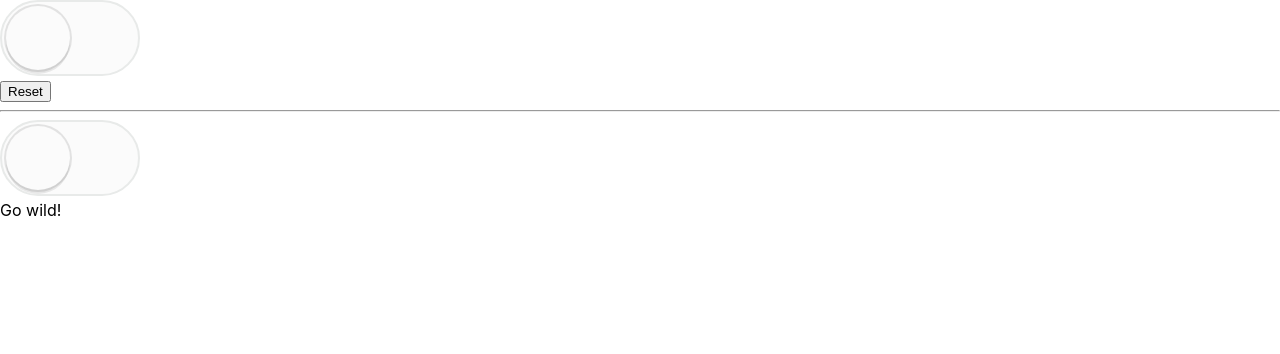
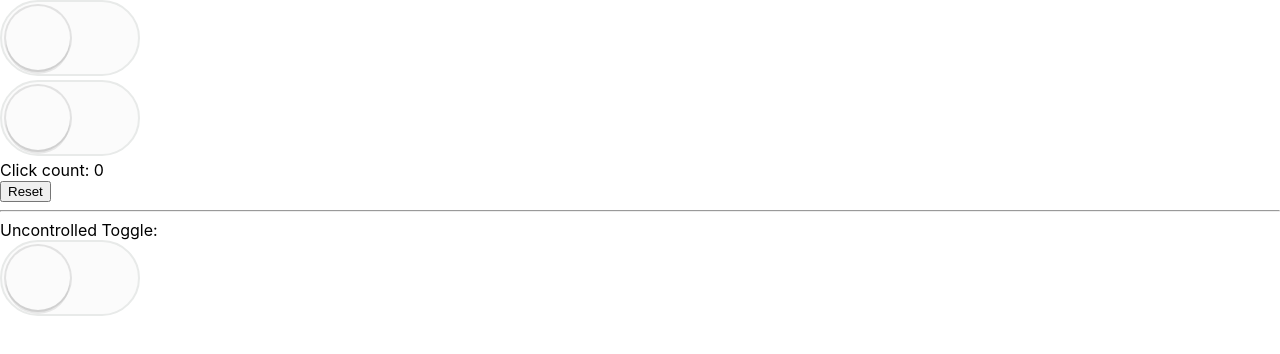
Before and after one commit to IAmMichellis/wayfinding-react-workshop, a React (Create React App) app: page / in a window 1280 px wide. Shown: the top 354 px of the page. Built offline with nearby package versions, Linux system fonts and the light colour scheme.

Commit message:
WIP controlled input

```diff
--- a/src/Components/Exercise-final.jsx
+++ b/src/Components/Exercise-final.jsx
@@ -25,13 +25,29 @@ function toggleReducer(state, { type, initialState }) {
     }
   }
 }
-function useToggle({ initialOn = false, reducer = toggleReducer } = {}) {
+
+function useToggle({
+  initialOn = false,
+  reducer = toggleReducer,
+  onChange,
+  on: controlledOn,
+} = {}) {
   const { current: initialState } = React.useRef({ on: initialOn });
   const [state, dispatch] = React.useReducer(reducer, initialState);
-  const { on } = state;
+  const onIsControlled = controlledOn != null;
+  const on = onIsControlled ? controlledOn : state.on;
 
-  const toggle = () => dispatch({ type: "toggle" });
-  const reset = () => dispatch({ type: "reset", initialState });
+  function dispatchWithOnChange(action) {
+    if (!onIsControlled) {
+      dispatch(action);
+    }
+    onChange?.(reducer({ ...state, on }, action), action);
+  }
+
+  const toggle = () => dispatchWithOnChange({ type: actionTypes.toggle });
+  const reset = () =>
+    dispatchWithOnChange({ type: actionTypes.reset, initialState });
+
   function getTogglerProps({ onClick, ...props } = {}) {
     return {
       "aria-pressed": on,
@@ -55,64 +71,55 @@ function useToggle({ initialOn = false, reducer = toggleReducer } = {}) {
     getResetterProps,
   };
 }
-// export {useToggle, toggleReducer}
 
-// import {useToggle, toggleReducer} from './use-toggle'
+function Toggle({ on: controlledOn, onChange }) {
+  const { on, getTogglerProps } = useToggle({ on: controlledOn, onChange });
+  const props = getTogglerProps({ on });
+  return <Switch {...props} />;
+}
 
 function Exercise() {
+  const [bothOn, setBothOn] = React.useState(false);
   const [timesClicked, setTimesClicked] = React.useState(0);
-  const clickedTooMuch = timesClicked >= 4;
 
-  function toggleStateReducer(state, action) {
-    if (action.type === actionTypes.toggle && clickedTooMuch) {
-      return { on: state.on };
+  function handleToggleChange(state, action) {
+    if (action.type === actionTypes.toggle && timesClicked > 4) {
+      return;
     }
-    return toggleReducer(state, action);
+    setBothOn(state.on);
+    setTimesClicked((c) => c + 1);
   }
 
-  const {
-    on: customOn,
-    getTogglerProps: getCustomTogglerProps,
-    getResetterProps: getCustomResetterProps,
-  } = useToggle({
-    reducer: toggleStateReducer,
-  });
-
-  const {
-    on: defaultOn,
-    getTogglerProps: getDefaultTogglerProps,
-  } = useToggle();
+  function handleResetClick() {
+    setBothOn(false);
+    setTimesClicked(0);
+  }
 
   return (
-    <>
+    <div>
       <div>
-        <Switch
-          {...getCustomTogglerProps({
-            disabled: clickedTooMuch,
-            on: customOn,
-            onClick: () => setTimesClicked((count) => count + 1),
-          })}
-        />
-        {clickedTooMuch ? (
-          <div data-testid="notice">
-            Whoa, you clicked too much!
-            <br />
-          </div>
-        ) : timesClicked > 0 ? (
-          <div data-testid="click-count">Click count: {timesClicked}</div>
-        ) : null}
-        <button
-          {...getCustomResetterProps({ onClick: () => setTimesClicked(0) })}
-        >
-          Reset
-        </button>
+        <Toggle on={bothOn} onChange={handleToggleChange} />
+        <Toggle on={bothOn} onChange={handleToggleChange} />
       </div>
+      {timesClicked > 4 ? (
+        <div data-testid="notice">
+          Whoa, you clicked too much!
+          <br />
+        </div>
+      ) : (
+        <div data-testid="click-count">Click count: {timesClicked}</div>
+      )}
+      <button onClick={handleResetClick}>Reset</button>
       <hr />
       <div>
-        <Switch {...getDefaultTogglerProps({ on: defaultOn })} />
-        <div data-testid="notice">Go wild!</div>
+        <div>Uncontrolled Toggle:</div>
+        <Toggle
+          onChange={(...args) =>
+            console.info("Uncontrolled Toggle onChange", ...args)
+          }
+        />
       </div>
-    </>
+    </div>
   );
 }
 
--- a/src/Components/Exercise.jsx
+++ b/src/Components/Exercise.jsx
@@ -1,40 +1,25 @@
 import React from "react";
 import { Switch } from "./Extras/switch";
 
-// Flavor text:
+// TODO think of input
 //
-// In the final version (switch imports in App to see it), we have an unmovidifed <Toggle>
-// which works as normal,
-// And a custom <Toggle> that can't be clicked too many times.
-// Both use the same toggle code.
-//
-// Your job is to change the useToggle hook to enable the custom use case.
-// We will enable a custom Toggle by allowing a consumer to implement
-// their own reducer function.
-//
-// ^ This pattern is called Inversion of Control: coding the component
-// so that a user can take control of the component's state management, if they want.
+// TODO all the changes will be in useToggle
 //
 // TODO
+// 1. Take a look at the usage of <Toggle> in <Exercise>:
+// You'll want to pull out those new props in useToggle.
+// (Hint: since one of the props is called 'on', and you probably want
+// an internal state called 'on', alias the prop to 'controlledOn'
+// (that's {externalArg: myInternalArgName}))
 //
-// 1. We want to be able to pass our custom `toggleStateReducer` to useToggle,
-// and have it override the default reducer. How would you do that?
-// Hint: it's a *very* small code change: two lines in useToggle ;)
+// 2. const { on } needs to come from the state if it's uncontrolled,
+// and from `controlledOn` if that's passed in: do that.
+// - Also, you're going to need the concept of `isOnControlled` repeatedly,
+//   so just assign that to a const now and use it.
 //
-// 2. Verify that it's working! The custom toggle should only click 4 times,
-// and the other toggle should keep toggling forever.
+// 3. TODO keep translating below......
 //
-// 3. Head down to <Exercise> and make sure you understand why the <Toggle>s
-// are doing different things. Understand why this is a good case to support.
-//
-// 4. Notice that we had to implement the entire reducer function in <Exercise>.
-// That was easy for <Toggle>, but it would be error prone in a larger component.
-// See if you can refactor toggleStateReducer so that it overrides the
-// "toggle" action, and uses the default reducer otherwise.
-//
-// 5. Because everything here is in the same file, the change in #4 just worked.
-// What would you have had to do to access the toggleReducer function in Exercise.jsx?
-//
+// 4. Check extra credits: is there more worth teaching?
 
 const callAll = (...fns) => (...args) => fns.forEach((fn) => fn?.(...args));
 
@@ -42,6 +27,7 @@ const actionTypes = {
   toggle: "toggle",
   reset: "reset",
 };
+
 function toggleReducer(state, { type, initialState }) {
   switch (type) {
     case actionTypes.toggle: {
@@ -56,13 +42,39 @@ function toggleReducer(state, { type, initialState }) {
   }
 }
 
-function useToggle({ initialOn = false } = {}) {
+function useToggle({ initialOn = false, reducer = toggleReducer } = {}) {
   const { current: initialState } = React.useRef({ on: initialOn });
-  const [state, dispatch] = React.useReducer(toggleReducer, initialState);
+  const [state, dispatch] = React.useReducer(reducer, initialState);
+
   const { on } = state;
 
-  const toggle = () => dispatch({ type: "toggle" });
-  const reset = () => dispatch({ type: "reset", initialState });
+  // We want to call `onChange` any time we need to make a state change, but we
+  // only want to call `dispatch` if `!onIsControlled` (otherwise we could get
+  // unnecessary renders).
+  // 🐨 To simplify things a bit, let's make a `dispatchWithOnChange` function
+  // right here. This will:
+  // 1. accept an action
+  // 2. if onIsControlled is false, call dispatch with that action
+  // 3. Then call `onChange` with our "suggested changes" and the action.
+
+  // 🦉 "Suggested changes" refers to: the changes we would make if we were
+  // managing the state ourselves. This is similar to how a controlled <input />
+  // `onChange` callback works. When your handler is called, you get an event
+  // which has information about the value input that _would_ be set to if that
+  // state were managed internally.
+  // So how do we determine our suggested changes? What code do we have to
+  // calculate the changes based on the `action` we have here? That's right!
+  // The reducer! So if we pass it the current state and the action, then it
+  // should return these "suggested changes!"
+  //
+  // 💰 Sorry if Olivia the Owl is cryptic. Here's what you need to do for that onChange call:
+  // `onChange(reducer({...state, on}, action), action)`
+  // 💰 Also note that user's don't *have* to pass an `onChange` prop (it's not required)
+  // so keep that in mind when you call it! How could you avoid calling it if it's not passed?
+
+  // make these call `dispatchWithOnChange` instead
+  const toggle = () => dispatch({ type: actionTypes.toggle });
+  const reset = () => dispatch({ type: actionTypes.reset, initialState });
 
   function getTogglerProps({ onClick, ...props } = {}) {
     return {
@@ -88,68 +100,52 @@ function useToggle({ initialOn = false } = {}) {
   };
 }
 
-// Seperate file
+function Toggle({ on: controlledOn, onChange }) {
+  const { on, getTogglerProps } = useToggle({ on: controlledOn, onChange });
+  const props = getTogglerProps({ on });
+  return <Switch {...props} />;
+}
 
 function Exercise() {
+  const [bothOn, setBothOn] = React.useState(false);
   const [timesClicked, setTimesClicked] = React.useState(0);
-  const clickedTooMuch = timesClicked >= 4;
 
-  function toggleStateReducer(state, action) {
-    switch (action.type) {
-      case actionTypes.toggle: {
-        if (clickedTooMuch) {
-          return { on: state.on };
-        }
-        return { on: !state.on };
-      }
-      case actionTypes.reset: {
-        return { on: false };
-      }
-      default: {
-        throw new Error(`Unsupported type: ${action.type}`);
-      }
+  function handleToggleChange(state, action) {
+    if (action.type === actionTypes.toggle && timesClicked > 4) {
+      return;
     }
+    setBothOn(state.on);
+    setTimesClicked((c) => c + 1);
   }
 
-  const {
-    on: customOn,
-    getTogglerProps: getCustomTogglerProps,
-    getResetterProps: getCustomResetterProps,
-  } = useToggle({
-    reducer: toggleStateReducer,
-  });
-
-  const {
-    on: defaultOn,
-    getTogglerProps: getDefaultTogglerProps,
-  } = useToggle();
+  function handleResetClick() {
+    setBothOn(false);
+    setTimesClicked(0);
+  }
 
   return (
     <div>
-      <Switch
-        {...getCustomTogglerProps({
-          disabled: clickedTooMuch,
-          on: customOn,
-          onClick: () => setTimesClicked((count) => count + 1),
-        })}
-      />
-      {clickedTooMuch ? (
+      <div>
+        <Toggle on={bothOn} onChange={handleToggleChange} />
+        <Toggle on={bothOn} onChange={handleToggleChange} />
+      </div>
+      {timesClicked > 4 ? (
         <div data-testid="notice">
           Whoa, you clicked too much!
           <br />
         </div>
-      ) : timesClicked > 0 ? (
+      ) : (
         <div data-testid="click-count">Click count: {timesClicked}</div>
-      ) : null}
-      <button
-        {...getCustomResetterProps({ onClick: () => setTimesClicked(0) })}
-      >
-        Reset
-      </button>
+      )}
+      <button onClick={handleResetClick}>Reset</button>
       <hr />
       <div>
-        <Switch {...getDefaultTogglerProps({ on: defaultOn })} />
-        <div data-testid="notice">Go wild!</div>
+        <div>Uncontrolled Toggle:</div>
+        <Toggle
+          onChange={(...args) =>
+            console.info("Uncontrolled Toggle onChange", ...args)
+          }
+        />
       </div>
     </div>
   );
```
Also changed, not shown: src/App.js (+2 -35 lines).
